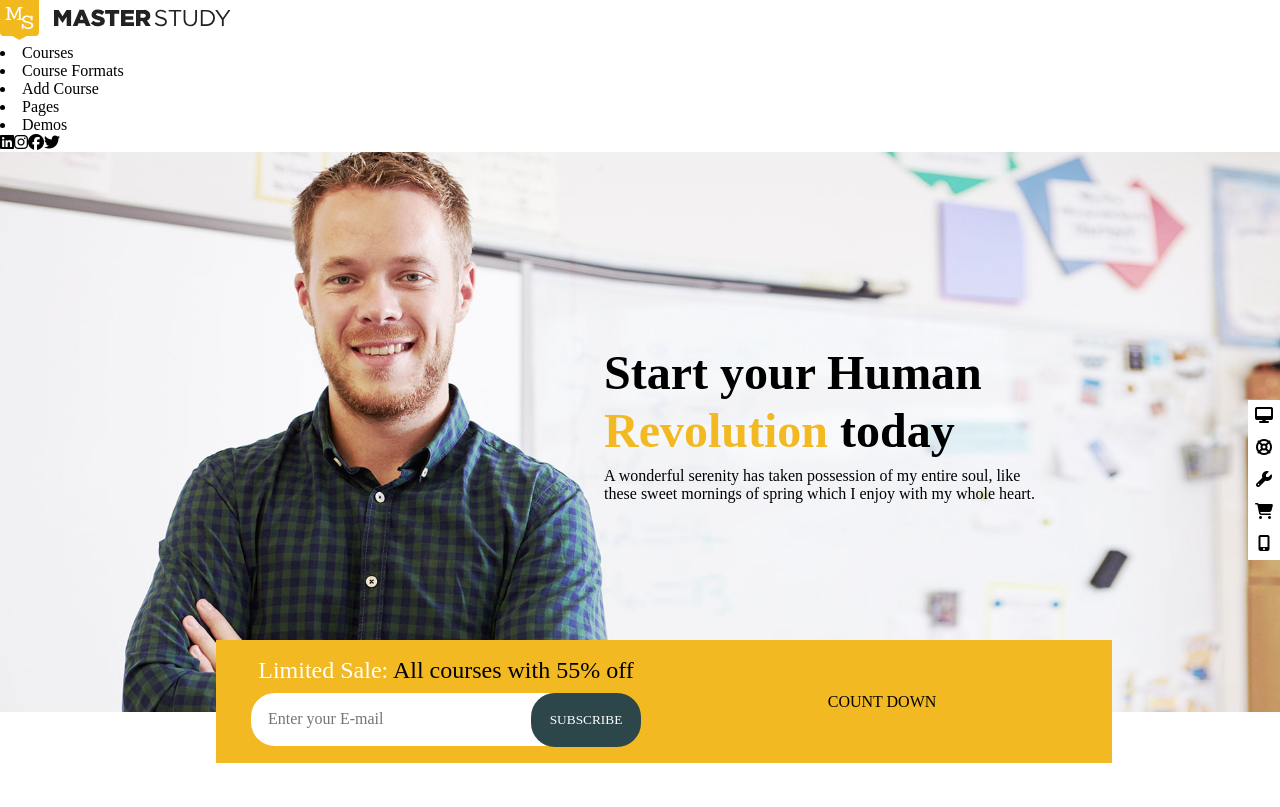
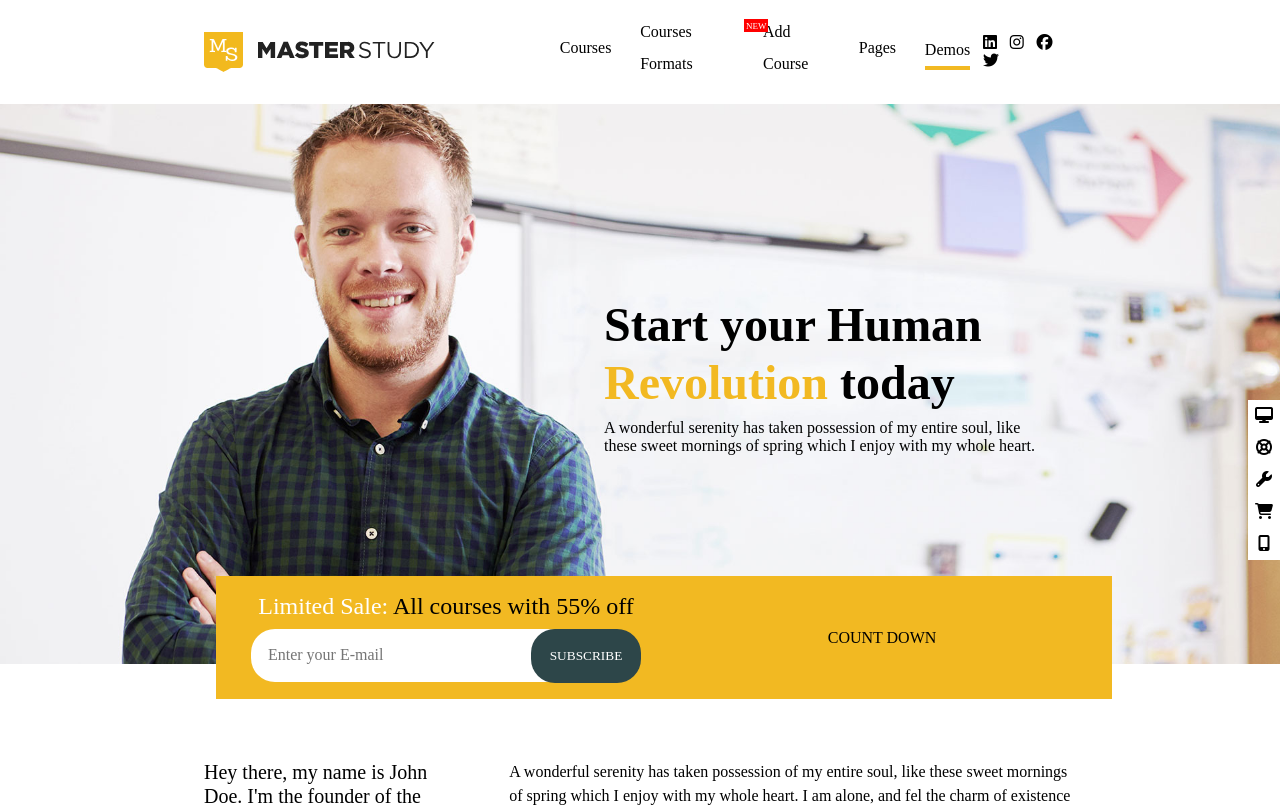
Before and after one commit to gluke0/proj-html-vuejs, a Vue app: page / in a window 1280 px wide. Shown: the top 807 px of the page. Built offline with nearby package versions, Linux system fonts and the light colour scheme.

Commit message:
header estetica + stampa da array

```diff
--- a/src/components/header/headerComp.vue
+++ b/src/components/header/headerComp.vue
@@ -6,6 +6,33 @@ export default {
     },
     data() {
         return{
+            navbar: [
+                {
+                    menu: 'Courses',
+                    new: false,
+                    active: false,
+                },
+                {
+                    menu: 'Courses Formats',
+                    new: false,
+                    active: false,
+                },
+                {
+                    menu: 'Add Course',
+                    new: true,
+                    active: false,
+                },
+                {
+                    menu: 'Pages',
+                    new: false,
+                    active: false,
+                },
+                {
+                    menu: 'Demos',
+                    new: false,
+                    active: true,
+                },
+            ]
         }
     },
     methods:{
@@ -17,23 +44,26 @@ export default {
 
 <template>
 
-    <div>
-        <img src="../../assets/images/MasterStudy-1.svg" alt="">
+    <div class="container d-flex justify-content-between align-items-center">
+        <div class="d-flex self-start logo">
+            <img class="py-4" src="../../assets/images/MasterStudy-1.svg" alt="">
         </div>
 
-    <div>
-        <li>Courses</li>
-        <li>Course Formats</li>
-        <li>Add Course</li>
-        <li>Pages</li>
-        <li>Demos</li>
+        <div id="navbar">
+            <ul class="d-flex align-items-center">
+                <li v-for="item in navbar">
+                    <a href="#" :class="{active: item.active == true}">{{ item.menu }}</a>
+                    <span class="label" v-if="item.new">NEW</span>
+                </li>
+            </ul>
         </div>
 
-    <div>
+        <div class="social">
             <i class="fa-brands fa-linkedin"></i>
             <i class="fa-brands fa-instagram"></i>
             <i class="fa-brands fa-facebook"></i>
             <i class="fa-brands fa-twitter"></i>
+        </div>
     </div>
 
 </template>
@@ -41,7 +71,52 @@ export default {
 
 <style lang="scss" scoped>
 
+@use '../../style/main.scss';
 @use '../../style/partials/variables';
 
+.container{
+    width: 70%!important;
+}
+
+.logo{
+    padding-right: 4rem;
+}
+
+ul{
+    padding-top: 1rem;
+
+    li{
+    margin-left: 1.8rem;
+    list-style: none;
+
+        a{
+            border-bottom: 0.5rem solid transparent;
+            display: inline-block;
+            line-height: 2rem;
+            text-decoration: none;
+            &.active,
+            &:hover{
+                border-bottom: 0.3rem solid variables.$buttercup;
+            }
+        }
+    }
+
+    .label{
+        background-color: red;
+        font-size: xx-small;
+        color: white;
+        padding: 0.1rem;
+        position: absolute;
+        top: 1.2rem;
+        right: 32rem;
+    }
+
+}
+
+.social{
+    .fa-brands{
+        margin-left: 0.8rem;
+    }
+}
 
 </style>
--- a/src/components/main/limitedSale.vue
+++ b/src/components/main/limitedSale.vue
@@ -105,7 +105,7 @@ export default {
 
 .limited{
     background-color: variables.$buttercup;
-    top: 40rem;
+    top: 36rem;
     left: 13.5rem;
 
     .lim{
```
Lines whose indentation alone changed are shown as unchanged.
